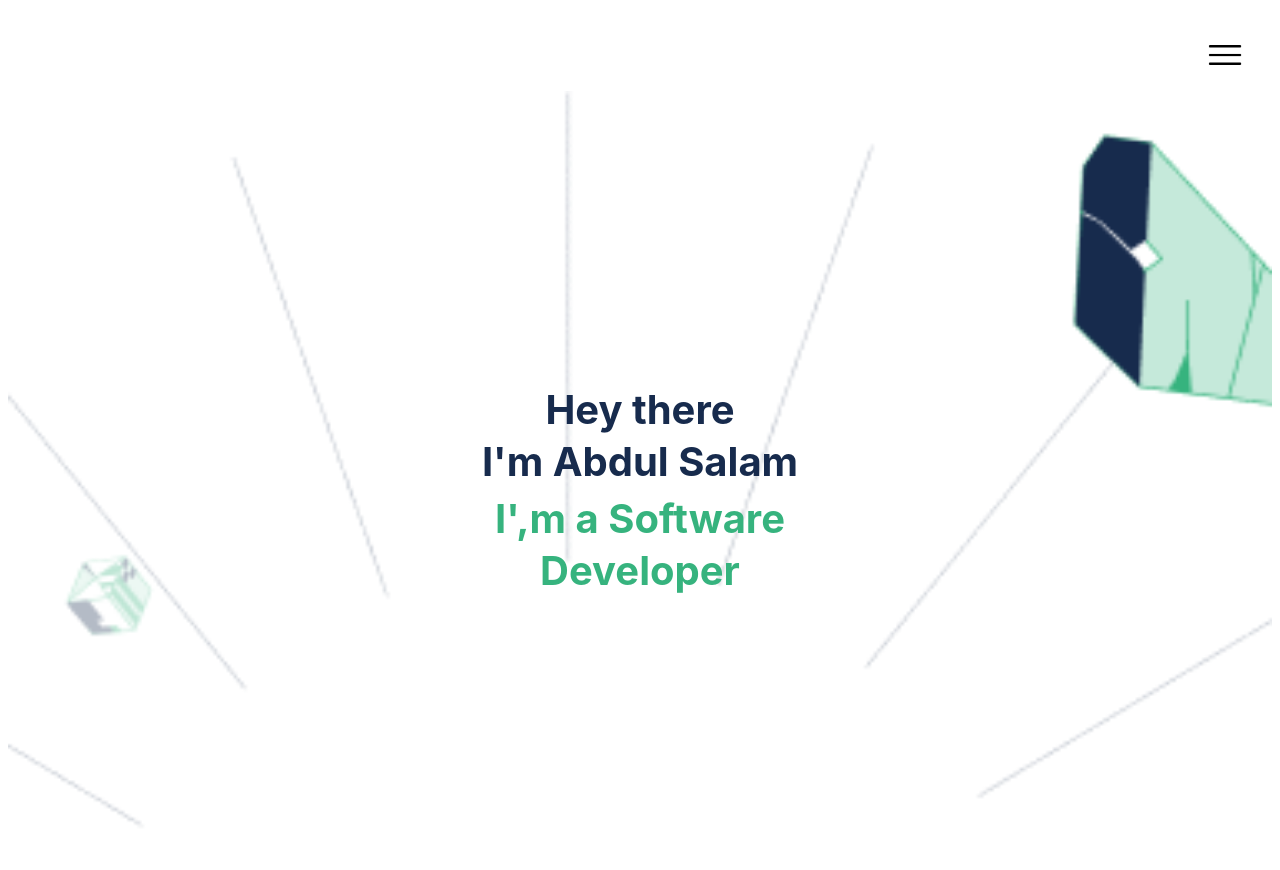
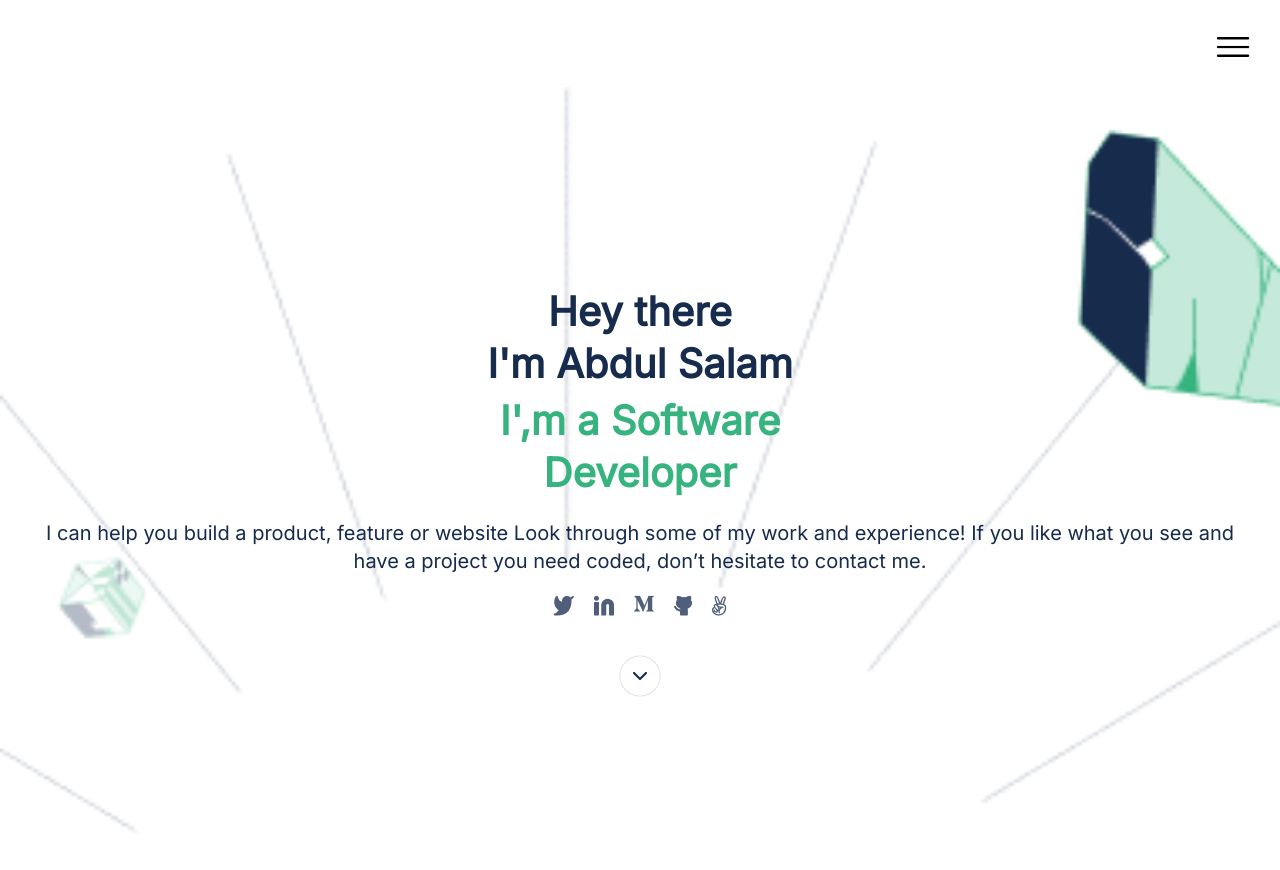
Before and after one commit to AbdulSalamAbro/portfoliowebsite, a plain HTML site: page index.html in a window 1280 px wide. Drawn offline with Linux system fonts and the light colour scheme.

Commit message:
added social icon and arrow down section

```diff
--- a/index.html
+++ b/index.html
@@ -2,16 +2,22 @@
 <html lang="en">
 <head>
     <meta charset="UTF-8">
+    <meta http-equiv="X-UA-Compatible" content="IE=edge">
     <meta name="viewport" content="width=device-width, initial-scale=1.0">
-    <title>Document</title>
+    <title>Microverse Portfolio Website</title>
     <link rel="stylesheet" href="styles.css">
+    <link rel="preconnect" href="https://fonts.googleapis.com">
+<link rel="preconnect" href="https://fonts.gstatic.com" crossorigin>
+<link href="https://fonts.googleapis.com/css2?family=Inter&display=swap" rel="stylesheet">
 </head>
 <body>
     <header>
+        <nav id="mobile-navbar">
             <img src="assets/menu.png" alt="">
+        </nav>
     </header>
-
     <section id="headline-section">
+        <div class="container">
             <h1 >
                 <span id="name-heading">
                     Hey there<br>
@@ -21,7 +27,31 @@
                     I',m a Software<br>
                     Developer
                 </span>
+
             </h1>
+            <p>
+                I can help you build a product, feature or website Look through some
+                of my work and experience! If you like what you see and have a project
+                you need coded, don’t hesitate to contact me.
+              </p>
+
+              <section id="social-icons">
+                <ul>
+                    <li><a href="https://twitter.com/Abdul_SalamAbro"><img src="assets/icons/twitter.png" alt=""></a></li>
+                    <li><a href="https://www.linkedin.com/in/abdul-salam-abro/"><img src="assets/icons/linkedin.png" alt=""></a></li>
+                    <li><a href="https://medium.com/abdulsalam"><img src="assets/icons/medium.png" alt=""></a></li>
+                    <li><a href="https://github.com/AbdulSalamAbro"><img src="assets/icons/github.png" alt=""></a></li>
+                    <li><a href="https://venture.angellist.com/v/Abdulsalam"><img src="assets/icons/angellist.png" alt=""></a></li>
+                </ul>
             </section>
+
+            <section id="arrow-down">
+
+                <a href="#"></a><img src="assets/icons/button_down.png" alt="">
+            </section>
+
+        </div>
+    </section>
+
 </body>
 </html>
--- a/styles.css
+++ b/styles.css
@@ -1,15 +1,28 @@
-header{
+* {
+    margin: 0;
+    padding: 0;
+  }
+
+  header {
     display: flex;
     align-items: flex-end;
     flex-direction: column;
+  }
+
+  .container {
+    padding: 0 27px;
+  }
+
+  #mobile-navbar {
     padding-top: 27px;
     padding-right: 27px;
-}
-header img{
+  }
+
+  #mobile-navbar img {
     width: 40px;
-}
+  }
 
-#headline-section{
+  #headline-section {
     background-image: url("./assets/mobile-bg-image.png");
     background-repeat: no-repeat;
     background-size: 100%;
@@ -49,3 +62,30 @@ header img{
     color: #36b37e;
     padding-bottom: 10px;
   }
+
+  #headline-section p {
+    font-family: 'Inter', sans-serif;
+    font-style: normal;
+    font-weight: 400;
+    font-size: 20px;
+    line-height: 28px;
+    text-align: center;
+    color: #172b4d;
+    padding: 10px;
+  }
+
+  #social-icons ul {
+    display: flex;
+    list-style-type: none;
+    justify-content: center;
+  }
+
+  #social-icons ul li {
+    margin: 10px;
+  }
+
+  #arrow-down {
+    padding-top: 25px;
+    display: flex;
+    justify-content: center;
+  }
```
Also changed, not shown: assets/icons/angellist.png (added), assets/icons/button_down.png (added), assets/icons/github.png (added), assets/icons/linkedin.png (added), assets/icons/medium.png (added), assets/icons/twitter.png (added). Lines whose indentation alone changed are shown as unchanged.
